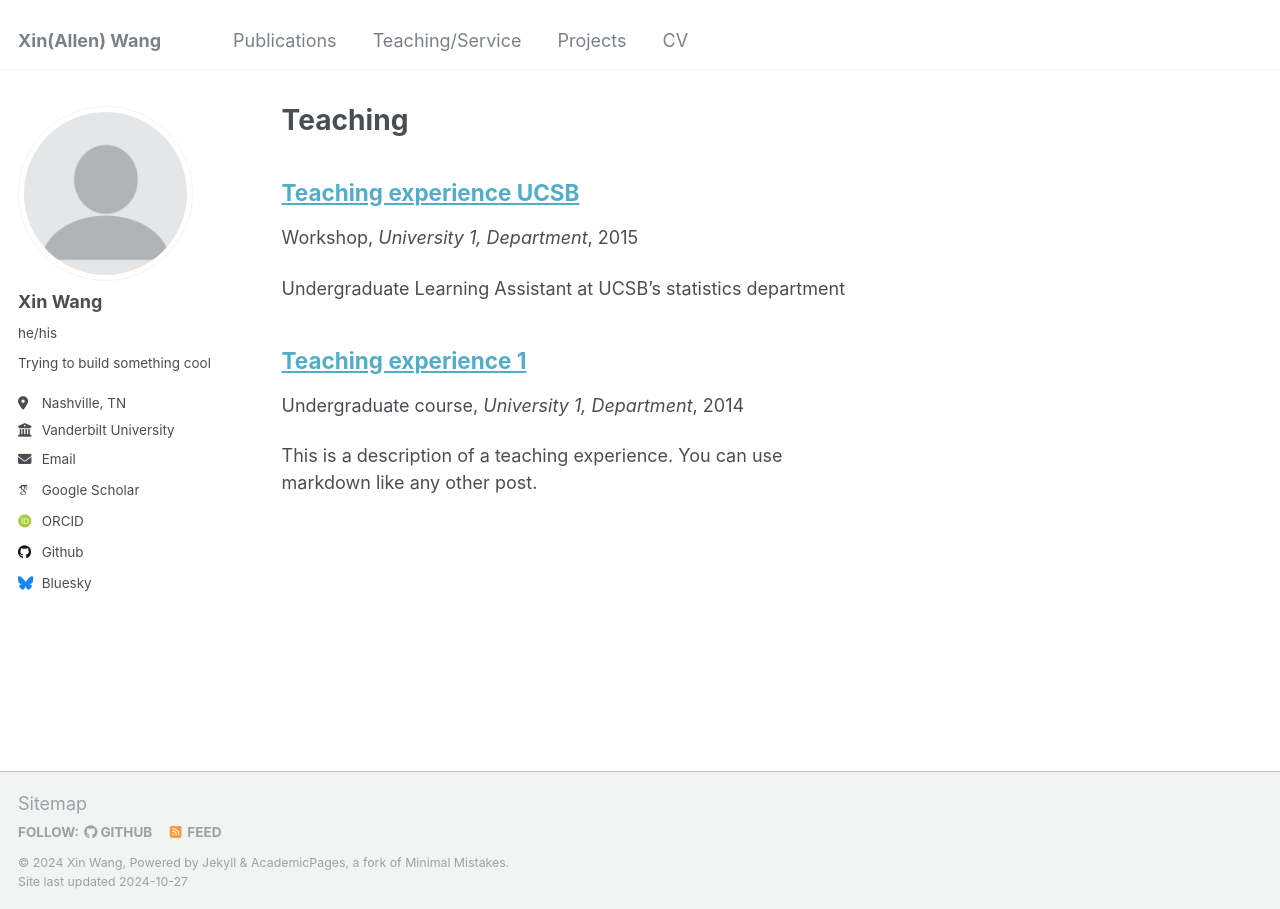
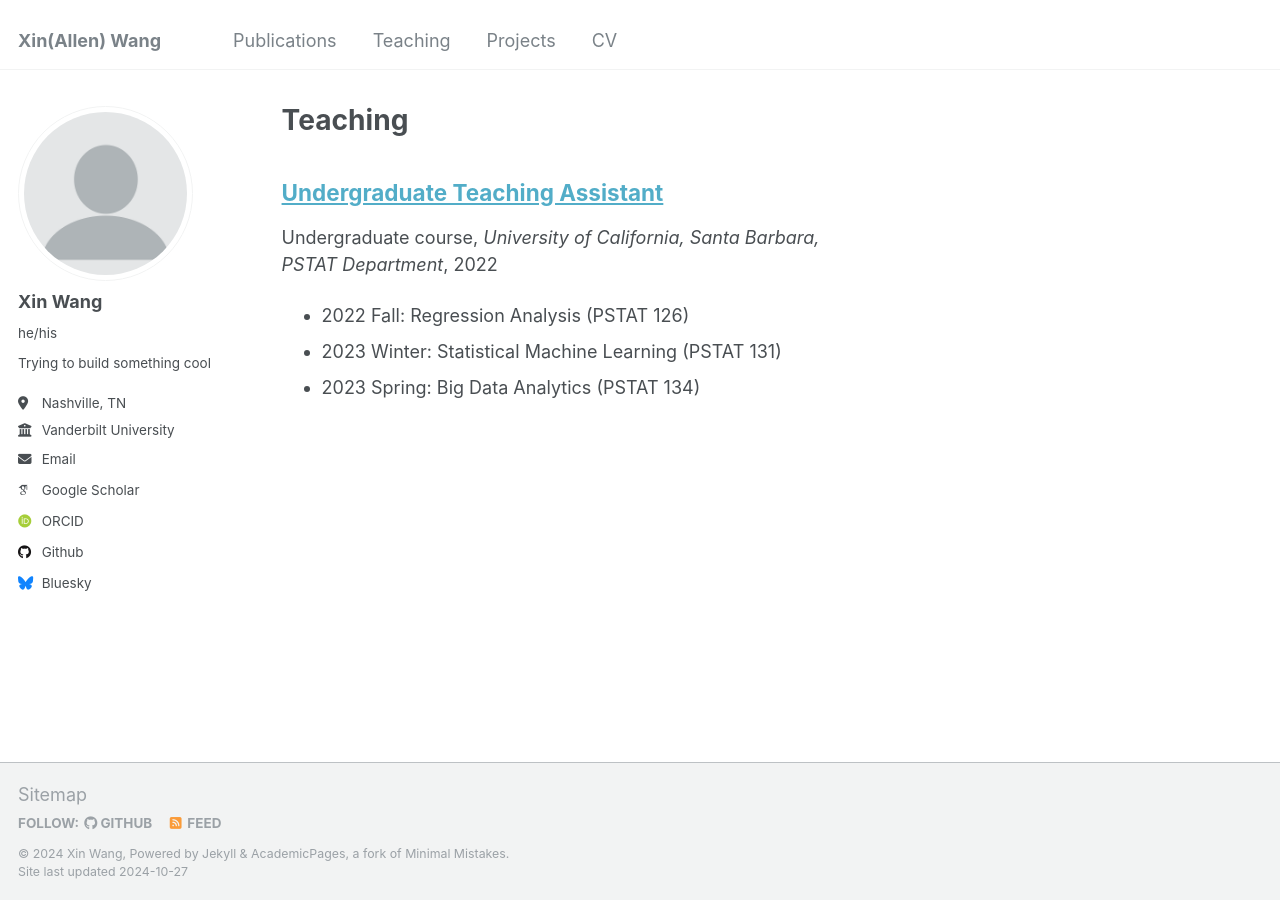
Before and after one commit to xwang112358/xwang112358.github.io, a Jekyll site: the page built from _pages/teaching.html, in a window 1280 px wide. Built offline with Jekyll 4.4.1, drawn with Linux system fonts in a browser that asks for light colours; some web fonts are replaced.

```diff
--- a/_data/navigation.yml
+++ b/_data/navigation.yml
@@ -11,7 +11,7 @@ main:
   # - title: "Talks"
   #   url: /talks/
 
-  - title: "Teaching/Service"
+  - title: "Teaching"
     url: /teaching/
 
   # - title: "Portfolio"
--- a/_teaching/2014-spring-teaching-1.md
+++ /dev/null
@@ -1,21 +0,0 @@
----
-title: "Teaching experience 1"
-collection: teaching
-type: "Undergraduate course"
-permalink: /teaching/2014-spring-teaching-1
-venue: "University 1, Department"
-date: 2014-01-01
-location: "City, Country"
----
-
-This is a description of a teaching experience. You can use markdown like any other post.
-
-Heading 1
-======
-
-
-Heading 2
-======
-
-Heading 3
-======
--- a/_teaching/2015-spring-teaching-2.md
+++ /dev/null
@@ -1,20 +0,0 @@
----
-title: "Teaching experience UCSB"
-collection: teaching
-type: "Workshop"
-permalink: /teaching/2015-spring-teaching-1
-venue: "University 1, Department"
-date: 2015-01-01
-location: "City, Country"
----
-
-Undergraduate Learning Assistant at UCSB's statistics department
-
-Heading 1
-======
-
-Heading 2
-======
-
-Heading 3
-======
--- /dev/null
+++ b/_teaching/ucsb-pstat-ta.md
@@ -0,0 +1,13 @@
+---
+title: "Undergraduate Teaching Assistant"
+collection: teaching
+type: "Undergraduate course"
+permalink: /teaching/ucsb-pstat-ta
+venue: "University of California, Santa Barbara, PSTAT Department"
+date: 2022/9/1
+location: "Goleta, California"
+---
+
+- 2022 Fall: Regression Analysis (PSTAT 126)
+- 2023 Winter: Statistical Machine Learning (PSTAT 131)
+- 2023 Spring: Big Data Analytics (PSTAT 134)
```
Also changed, not shown: _pages/about.md (+3 -20 lines).
